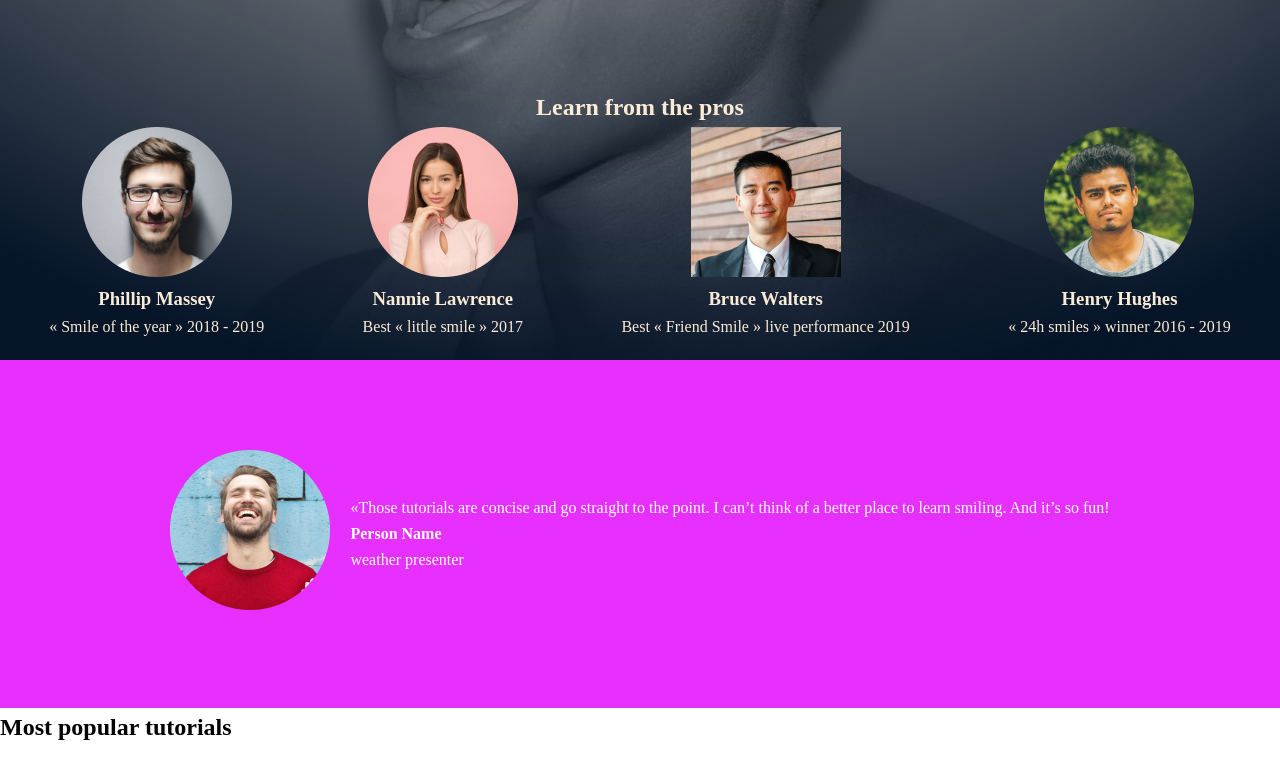
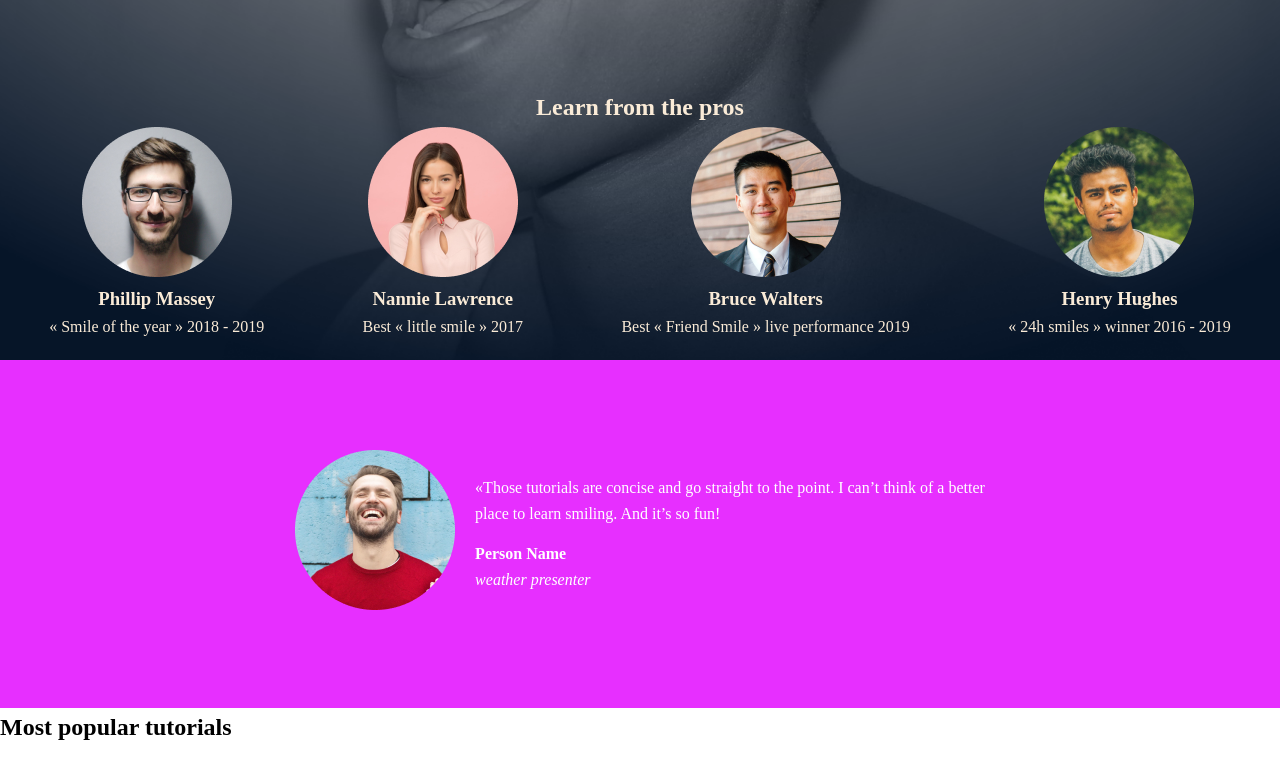
Before and after one commit to Preshgit/alx_html_css, a plain HTML site: page css_advanced/index.html in a window 1280 px wide. Shown: the part 440-1209 px from the top of the page. Drawn offline with Linux system fonts and the light colour scheme; files whose address does not match are found by name.

Commit message:
edits to the hero section

```diff
--- a/css_advanced/index.html
+++ b/css_advanced/index.html
@@ -47,7 +47,7 @@
               <p>Best « little smile » 2017</p>
             </div>
             <div>
-              <img src="img/2.png" alt="" />
+              <img style="border-radius: 50%" src="img/2.png" alt="" />
               <h3>Bruce Walters</h3>
               <p>Best « Friend Smile » live performance 2019</p>
             </div>
@@ -66,10 +66,11 @@
         <div>
           <p>
             «Those tutorials are concise and go straight to the point. I can’t
-            think of a better place to learn smiling. And it’s so fun!
+            think of a better <br />
+            place to learn smiling. And it’s so fun!
           </p>
           <h4>Person Name</h4>
-          <p>weather presenter</p>
+          <p><em> weather presenter</em></p>
         </div>
       </section>
       <section>
--- a/css_advanced/style.css
+++ b/css_advanced/style.css
@@ -98,6 +98,10 @@ h1 {
 
 .purpleSection div {
   margin: 10px;
+}
+
+.purpleSection h4 {
+  margin-top: 15px;
 }
 
 /* style.css */
```
